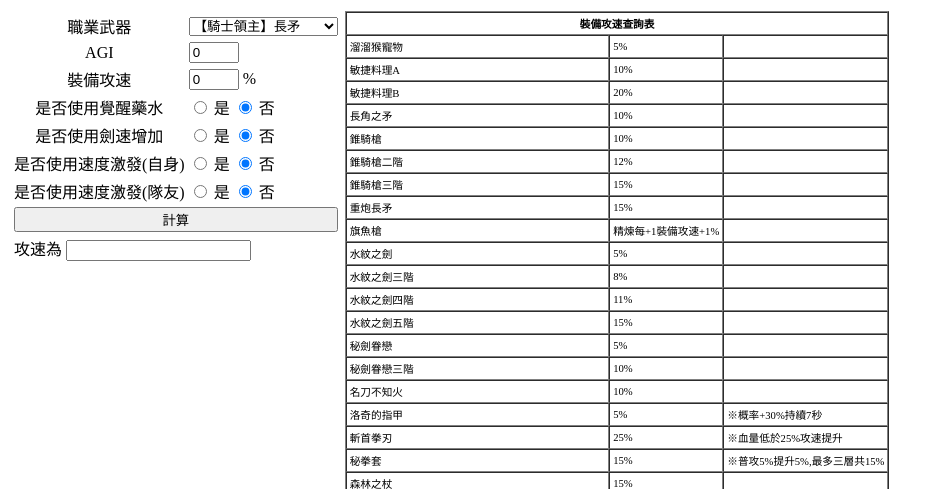
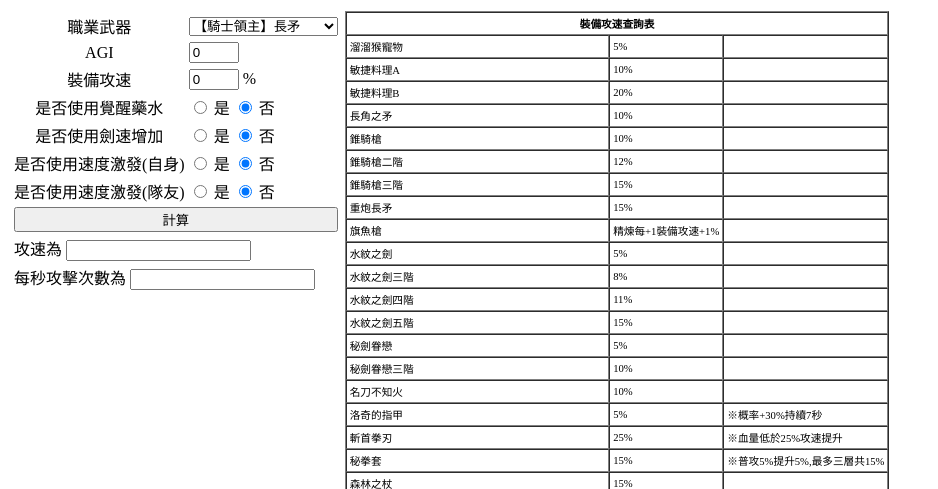
Before and after one commit to willycha0119/lineage-mat, a PHP site: page / in a window 1280 px wide. Shown: the top 489 px of the page, without its empty margins (0-938 px from the left). Run offline with PHP 8.4, Linux system fonts and the light colour scheme.

Commit message:
Update index.php

```diff
--- a/index.php
+++ b/index.php
@@ -1,8 +1,8 @@
 <?php
 header("Content-Type:text/html; charset=UTF-8");
 ?>
+
 <head>
-	<title>RO仙境傳說：守護永恆的愛 攻速試算</title>
 <meta http-equiv="Content-Type" content="text/html; charset=UTF-8">
 </head>
 <script>
@@ -19,12 +19,27 @@ function caclu() {
 	console.log(skill);
 	if(jobSpd <= 146) { jobSpd = 146; }
 	var normal = ((Math.sqrt(205)-Math.sqrt(agi))*1000/7.15)/1000;
+
+	console.log('normal='+normal);
 	var attrSpd = ((200-(200-(jobSpd-normal+Math.sqrt(agi*9.9999)*0.96))*(1-skill))*1000)/1000;
+
+	console.log('attrSpd='+attrSpd);
 	var armorSpd = (195-attrSpd)*armor ;
+
+	console.log('armorSpd='+armorSpd);
 	var finalSpd = armorSpd + attrSpd;
+
+	console.log('finalSpd='+finalSpd);
 	var finalPad = 50/(200-finalSpd);
-	document.getElementById('ans').value=Math.floor(finalPad*1000)/10+"%";
+	console.log('finalPad='+finalPad);
+	var ans = Math.floor(finalPad*1000)/10;
+	console.log("ans="+ans);
+	document.getElementById('ans').value = ans+"%";
+	var ans2 = (1/(1/(ans/100)+0.1));
+	document.getElementById('ans2').value= ans2.toFixed(2)+'次';
+
 }
+
 </script>
 
 <table>
@@ -71,6 +86,7 @@ function caclu() {
 <tr><td align="center">是否使用速度激發(隊友)</td><td><input name="skill4" type="radio" value="0.1" id="skill4" /> 是 <input name="skill4" type="radio" value="0" checked /> 否 </td></tr>
 <tr><td colspan="2"><input type="button" value="計算" onclick="caclu();" style="width:100%;"/></td></tr>
 <tr><td colspan="2">攻速為&nbsp;<input type="text" value="" readOnly id="ans" /> </td></tr>
+<tr><td colspan="2">每秒攻擊次數為&nbsp;<input type="text" value="" readOnly id="ans2" /> </td></tr>
 </table>
 </td><td>
 <table border="1" cellpadding="3" cellspacing="0" style="font-size:8pt;">
```
